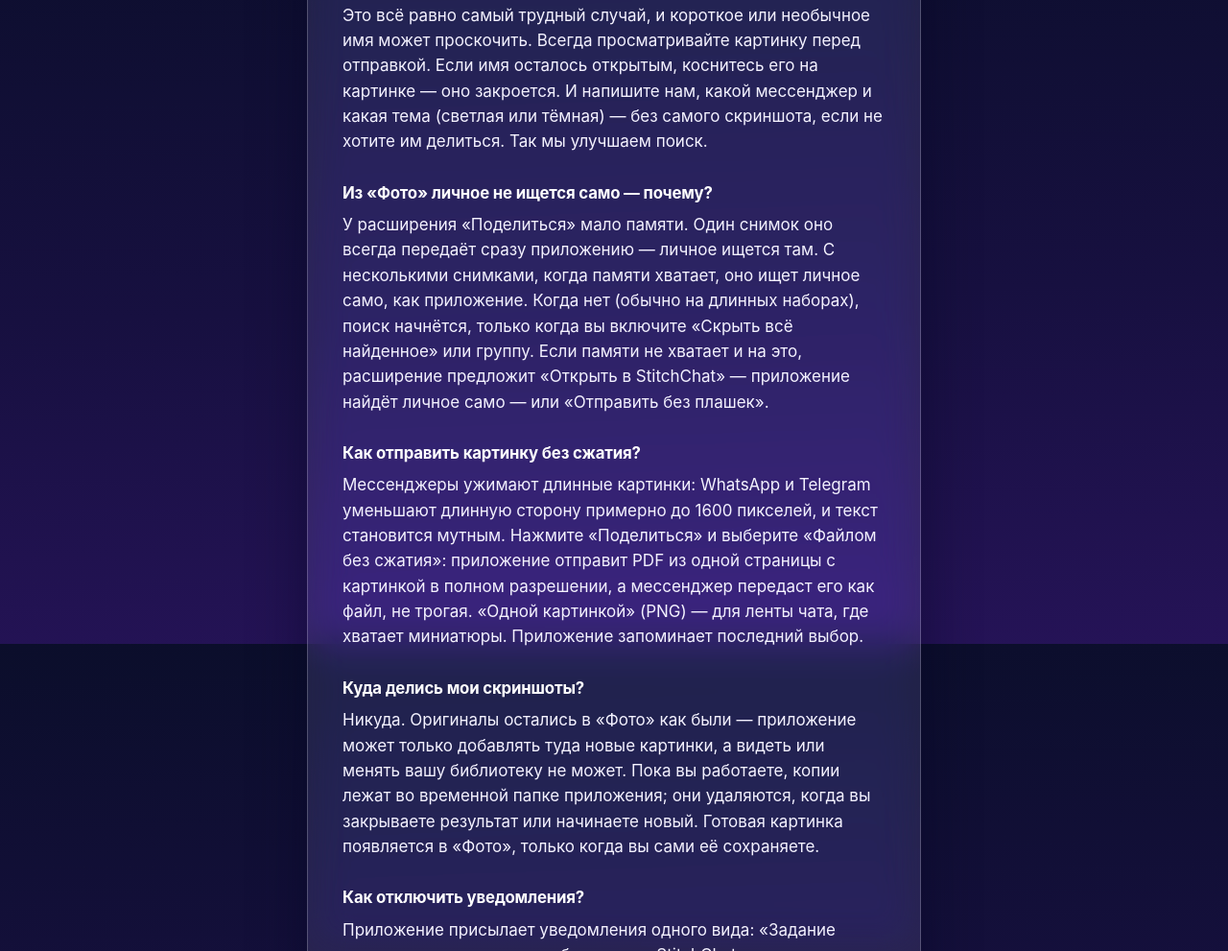
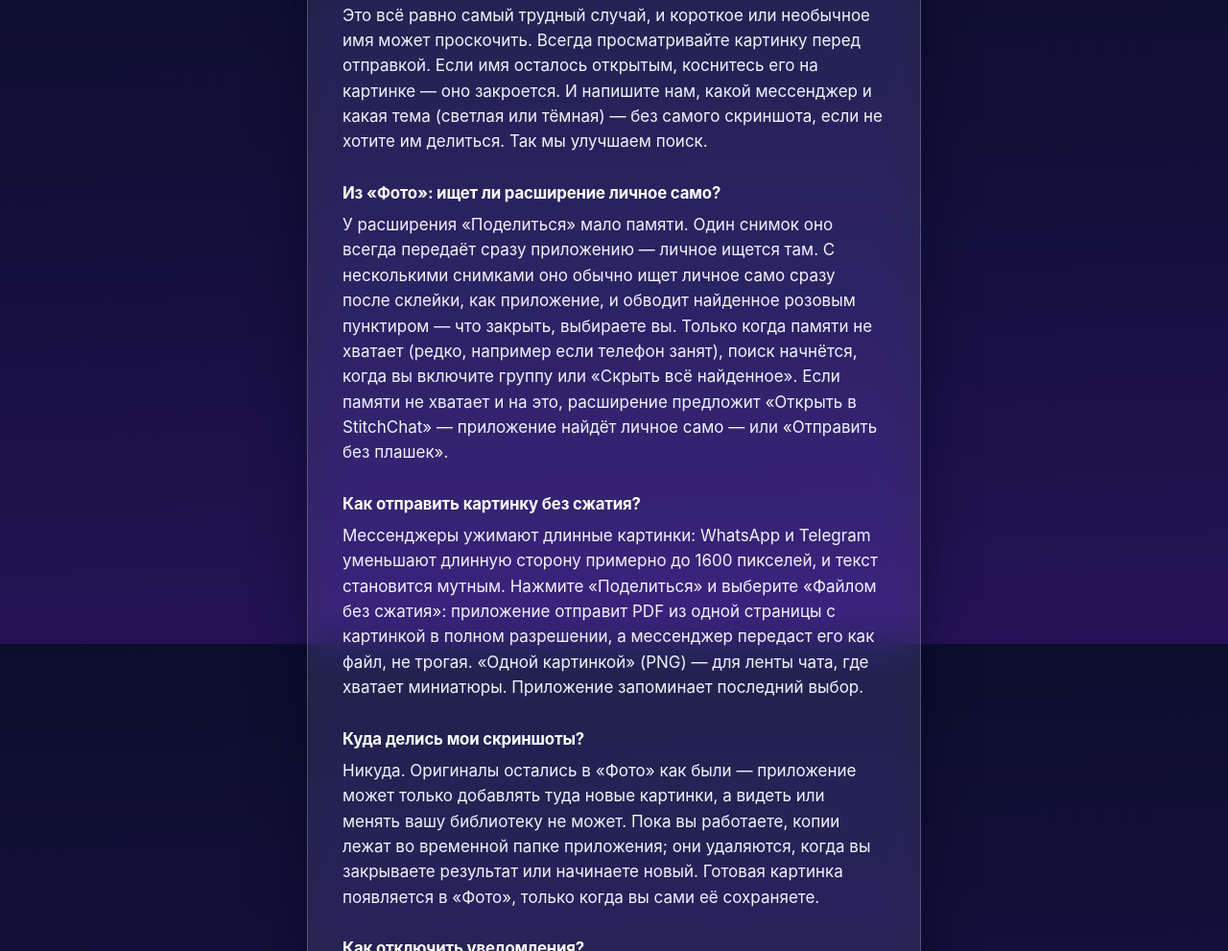
Before and after one commit to nemalex357/nemalex357.github.io, a plain HTML site: page stitchchat/support.ru.html in a window 1280 px wide. Shown: the part 1729-2720 px from the top of the page at 96% size. Drawn offline with Linux system fonts and the light colour scheme; a web font is replaced by a local one.

Commit message:
stitchchat: privacy and support (14 October 2026)

```diff
--- a/stitchchat/support.ru.html
+++ b/stitchchat/support.ru.html
@@ -33,8 +33,8 @@
 <h3>В группе скрылись не все имена</h3>
 <p>В групповых чатах имена отправителей встречаются во многих местах — над пузырями, в цитатах-ответах, в строках «X добавил Y», в самом тексте — и приложение ищет их во всех. Подписи над пузырями, имена в цитатах и служебных строках и имя в шапке — это группа «Участники», имена внутри сообщений — группа «В тексте». Если группа выключена, её имена только обведены пунктиром. В необычных цветных темах подпись над пузырём иногда попадает в «В тексте» — если вы выключили эту группу, проверьте подписи.</p>
 <p>Это всё равно самый трудный случай, и короткое или необычное имя может проскочить. Всегда просматривайте картинку перед отправкой. Если имя осталось открытым, коснитесь его на картинке — оно закроется. И напишите нам, какой мессенджер и какая тема (светлая или тёмная) — без самого скриншота, если не хотите им делиться. Так мы улучшаем поиск.</p>
-<h3>Из «Фото» личное не ищется само — почему?</h3>
-<p>У расширения «Поделиться» мало памяти. Один снимок оно всегда передаёт сразу приложению — личное ищется там. С несколькими снимками, когда памяти хватает, оно ищет личное само, как приложение. Когда нет (обычно на длинных наборах), поиск начнётся, только когда вы включите «Скрыть всё найденное» или группу. Если памяти не хватает и на это, расширение предложит «Открыть в StitchChat» — приложение найдёт личное само — или «Отправить без плашек».</p>
+<h3>Из «Фото»: ищет ли расширение личное само?</h3>
+<p>У расширения «Поделиться» мало памяти. Один снимок оно всегда передаёт сразу приложению — личное ищется там. С несколькими снимками оно обычно ищет личное само сразу после склейки, как приложение, и обводит найденное розовым пунктиром — что закрыть, выбираете вы. Только когда памяти не хватает (редко, например если телефон занят), поиск начнётся, когда вы включите группу или «Скрыть всё найденное». Если памяти не хватает и на это, расширение предложит «Открыть в StitchChat» — приложение найдёт личное само — или «Отправить без плашек».</p>
 <h3>Как отправить картинку без сжатия?</h3>
 <p>Мессенджеры ужимают длинные картинки: WhatsApp и Telegram уменьшают длинную сторону примерно до 1600 пикселей, и текст становится мутным. Нажмите «Поделиться» и выберите «Файлом без сжатия»: приложение отправит PDF из одной страницы с картинкой в полном разрешении, а мессенджер передаст его как файл, не трогая. «Одной картинкой» (PNG) — для ленты чата, где хватает миниатюры. Приложение запоминает последний выбор.</p>
 <h3>Куда делись мои скриншоты?</h3>
```
Also changed, not shown: stitchchat/support.html (+2 -2 lines).
